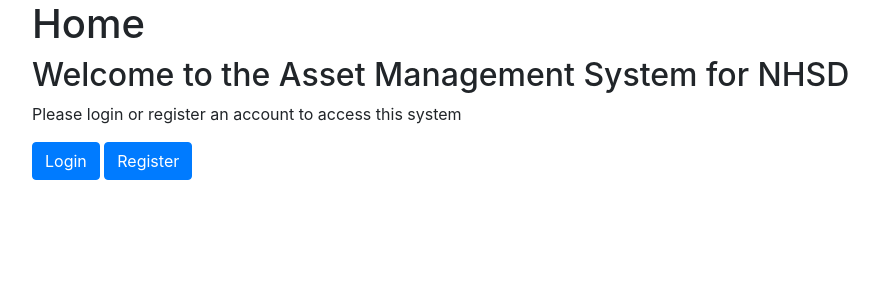
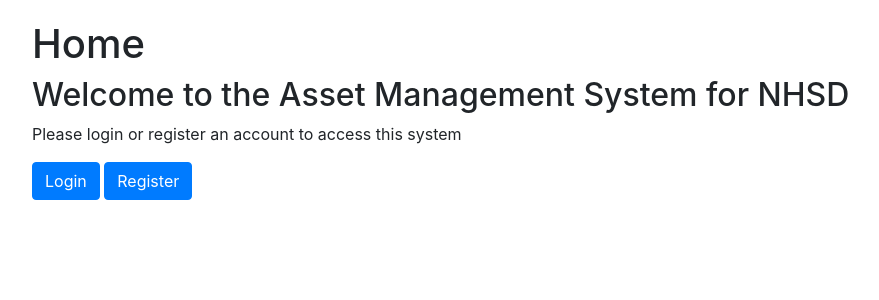
Before and after one commit to the-nathan-smith/asset-management-system, a Django app: page / in a window 1280 px wide. Shown: the part 56-356 px from the top of the page, without its empty margins (53-932 px from the left). Run offline with Django 4.2, Linux system fonts and the light colour scheme.

Commit message:
Add basic styles

```diff
--- a/inventory/static/css/style.css
+++ b/inventory/static/css/style.css
@@ -0,0 +1,9 @@
+.main-body {
+    padding: 20px 0px 20px 0px;
+}
+.table {
+    margin: 10px 0px 10px 0px;
+}
+form .btn-primary {
+    margin: 20px 0px 0px 15px;
+}
--- a/inventory/templates/inventory/base.html
+++ b/inventory/templates/inventory/base.html
@@ -52,7 +52,7 @@
             </div>
           </nav>
 
-        <div class="container">
+        <div class="container main-body">
           {% if messages %}
             {% for message in messages %}
               <div class="alert alert-warning alert-dismissible fade show" role="alert">
```
Also changed, not shown: db.sqlite3.
